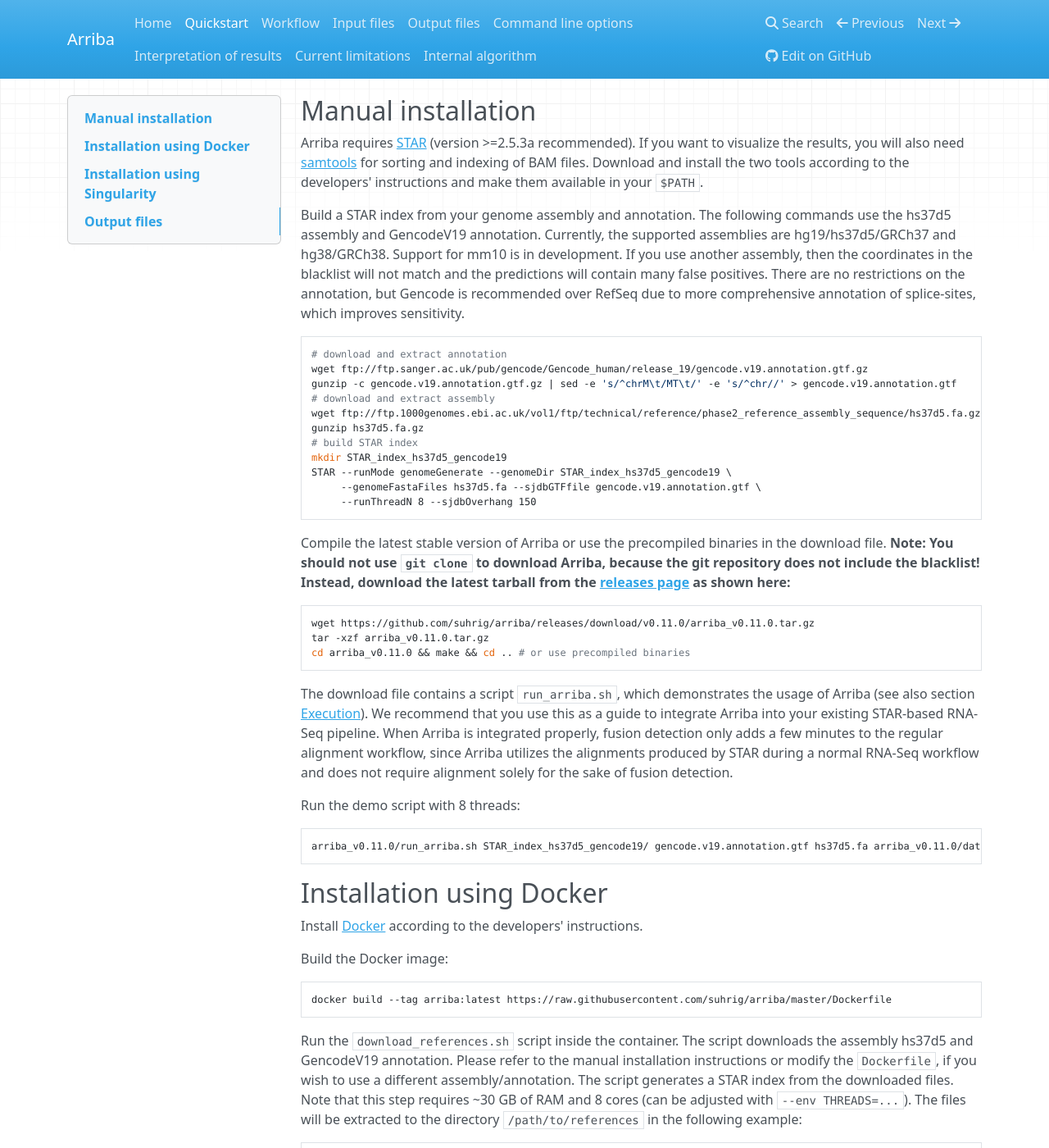
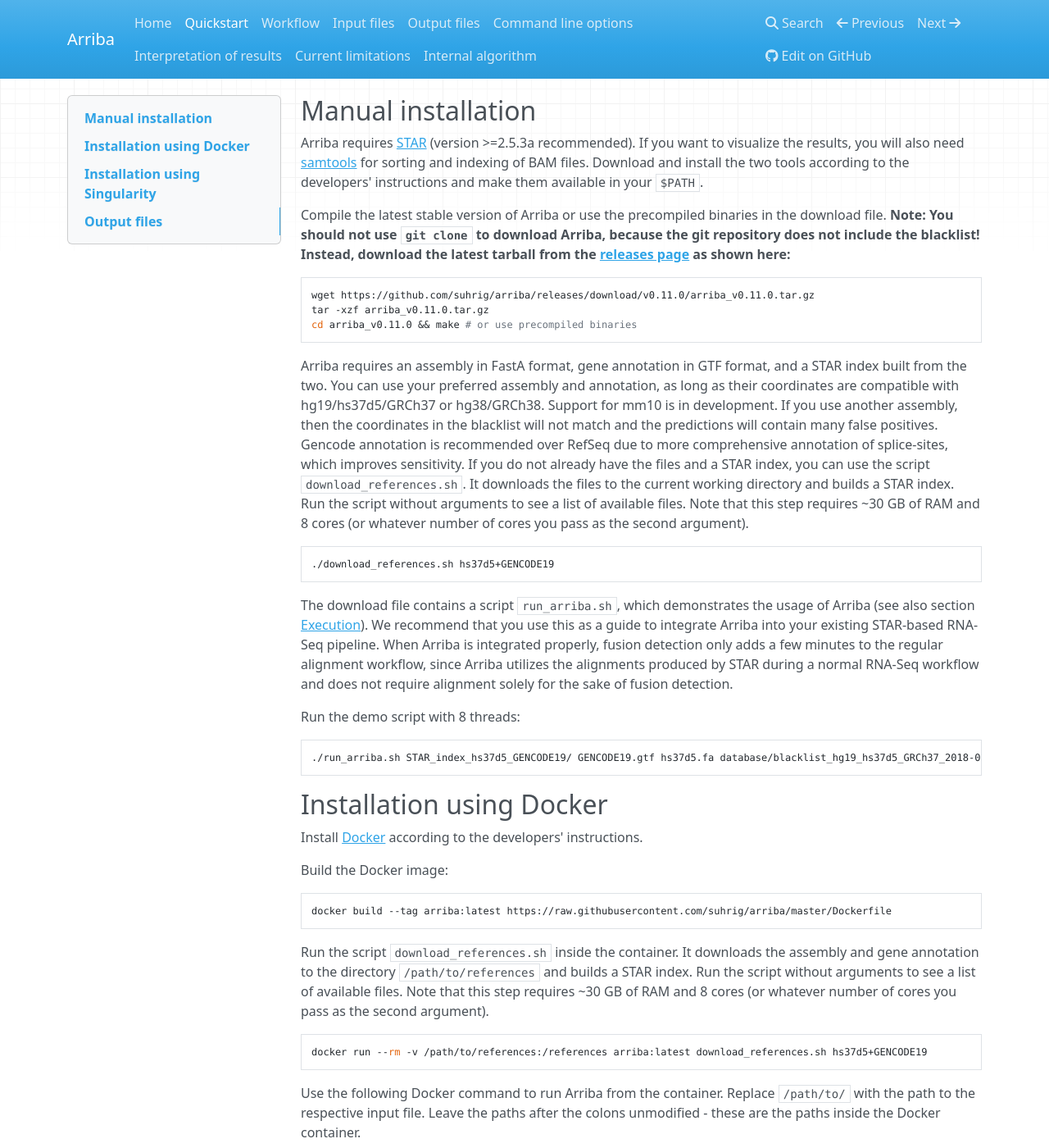
Before and after one commit to suhrig/arriba, an MkDocs documentation site: the page built from documentation/quickstart.md, in a window 1280 px wide and 1400 px high. Shown: the whole window at 82% size. Built offline with MkDocs 1.6.1, drawn with Linux system fonts in a browser that asks for light colours; nearby versions of some CDN libraries; old or Windows-style settings are respelled for this version of MkDocs; some of the changed text lies outside the part shown.

Commit message:
streamline installation procedure

````diff
--- a/documentation/quickstart.md
+++ b/documentation/quickstart.md
@@ -2,36 +2,27 @@
 -------------------
 
 Arriba requires [STAR](https://github.com/alexdobin/STAR) (version >=2.5.3a recommended). If you want to visualize the results, you will also need [samtools](http://www.htslib.org/) for sorting and indexing of BAM files. Download and install the two tools according to the developers' instructions and make them available in your `$PATH`.
-
-Build a STAR index from your genome assembly and annotation. The following commands use the hs37d5 assembly and GencodeV19 annotation. Currently, the supported assemblies are hg19/hs37d5/GRCh37 and hg38/GRCh38. Support for mm10 is in development. If you use another assembly, then the coordinates in the blacklist will not match and the predictions will contain many false positives. There are no restrictions on the annotation, but Gencode is recommended over RefSeq due to more comprehensive annotation of splice-sites, which improves sensitivity.
-
-```bash
-# download and extract annotation
-wget ftp://ftp.sanger.ac.uk/pub/gencode/Gencode_human/release_19/gencode.v19.annotation.gtf.gz
-gunzip -c gencode.v19.annotation.gtf.gz | sed -e 's/^chrM\t/MT\t/' -e 's/^chr//' > gencode.v19.annotation.gtf
-# download and extract assembly
-wget ftp://ftp.1000genomes.ebi.ac.uk/vol1/ftp/technical/reference/phase2_reference_assembly_sequence/hs37d5.fa.gz
-gunzip hs37d5.fa.gz
-# build STAR index
-mkdir STAR_index_hs37d5_gencode19
-STAR --runMode genomeGenerate --genomeDir STAR_index_hs37d5_gencode19 \
-     --genomeFastaFiles hs37d5.fa --sjdbGTFfile gencode.v19.annotation.gtf \
-     --runThreadN 8 --sjdbOverhang 150
-```
 
 Compile the latest stable version of Arriba or use the precompiled binaries in the download file. **Note: You should not use `git clone` to download Arriba, because the git repository does not include the blacklist! Instead, download the latest tarball from the [releases page](https://github.com/suhrig/arriba/releases/) as shown here:**
 
 ```bash
 wget https://github.com/suhrig/arriba/releases/download/v0.11.0/arriba_v0.11.0.tar.gz
 tar -xzf arriba_v0.11.0.tar.gz
-cd arriba_v0.11.0 && make && cd .. # or use precompiled binaries
+cd arriba_v0.11.0 && make # or use precompiled binaries
+```
+
+Arriba requires an assembly in FastA format, gene annotation in GTF format, and a STAR index built from the two. You can use your preferred assembly and annotation, as long as their coordinates are compatible with hg19/hs37d5/GRCh37 or hg38/GRCh38. Support for mm10 is in development. If you use another assembly, then the coordinates in the blacklist will not match and the predictions will contain many false positives. Gencode annotation is recommended over RefSeq due to more comprehensive annotation of splice-sites, which improves sensitivity. If you do not already have the files and a STAR index, you can use the script `download_references.sh`. It downloads the files to the current working directory and builds a STAR index. Run the script without arguments to see a list of available files. Note that this step requires ~30 GB of RAM and 8 cores (or whatever number of cores you pass as the second argument).
+
+```bash
+./download_references.sh hs37d5+GENCODE19
 ```
 
 The download file contains a script `run_arriba.sh`, which demonstrates the usage of Arriba (see also section [Execution](execution.md)). We recommend that you use this as a guide to integrate Arriba into your existing STAR-based RNA-Seq pipeline. When Arriba is integrated properly, fusion detection only adds a few minutes to the regular alignment workflow, since Arriba utilizes the alignments produced by STAR during a normal RNA-Seq workflow and does not require alignment solely for the sake of fusion detection.
 
 Run the demo script with 8 threads:
+
 ```bash
-arriba_v0.11.0/run_arriba.sh STAR_index_hs37d5_gencode19/ gencode.v19.annotation.gtf hs37d5.fa arriba_v0.11.0/database/blacklist_hg19_hs37d5_GRCh37_2018-01-13.tsv.gz read1.fastq.gz read2.fastq.gz 8
+./run_arriba.sh STAR_index_hs37d5_GENCODE19/ GENCODE19.gtf hs37d5.fa database/blacklist_hg19_hs37d5_GRCh37_2018-04-04.tsv.gz read1.fastq.gz read2.fastq.gz 8
 ```
 
 Installation using Docker
@@ -44,10 +35,11 @@
 ```bash
 docker build --tag arriba:latest https://raw.githubusercontent.com/suhrig/arriba/master/Dockerfile
 ```
-Run the `download_references.sh` script inside the container. The script downloads the assembly hs37d5 and GencodeV19 annotation. Please refer to the manual installation instructions or modify the `Dockerfile`, if you wish to use a different assembly/annotation. The script generates a STAR index from the downloaded files. Note that this step requires ~30 GB of RAM and 8 cores (can be adjusted with `--env THREADS=...`). The files will be extracted to the directory `/path/to/references` in the following example:
+
+Run the script `download_references.sh` inside the container. It downloads the assembly and gene annotation to the directory `/path/to/references` and builds a STAR index. Run the script without arguments to see a list of available files. Note that this step requires ~30 GB of RAM and 8 cores (or whatever number of cores you pass as the second argument).
 
 ```bash
-docker run --rm -v /path/to/references:/references arriba:latest download_references.sh
+docker run --rm -v /path/to/references:/references arriba:latest download_references.sh hs37d5+GENCODE19
 ```
 
 Use the following Docker command to run Arriba from the container. Replace `/path/to/` with the path to the respective input file. Leave the paths after the colons unmodified - these are the paths inside the Docker container.
@@ -74,10 +66,11 @@
 singularity build arriba.img Singularityfile
 ```
 
-Run the `download_references.sh` script inside the container. The script downloads the assembly hs37d5 and GencodeV19 annotation. Please refer to the manual installation instructions or modify the `Singularityfile`, if you wish to use a different assembly/annotation. The script generates a STAR index from the downloaded files. Note that this step requires ~30 GB of RAM and 8 cores (can be adjusted with `export SINGULARITYENV_THREADS=...`). The files will be extracted to the directory `/path/to/references` in the following example:
+Run the script `download_references.sh` inside the container. It downloads the assembly and gene annotation to the directory `/path/to/references` and builds a STAR index. Run the script without arguments to see a list of available files. Note that this step requires ~30 GB of RAM and 8 cores (or whatever number of cores you pass as the second argument).
 
 ```bash
-singularity exec -B /path/to/references:/references arriba.img download_references.sh
+mkdir /path/to/references
+singularity exec -B /path/to/references:/references arriba.img download_references.sh hs37d5+GENCODE19
 ```
 
 Use the following Singularity command to run Arriba from the container. Replace `/path/to/` with the path to the respective input file. Leave the paths after the colons unmodified - these are the paths inside the Singularity container.
````
Also changed, not shown: 3 other files.
